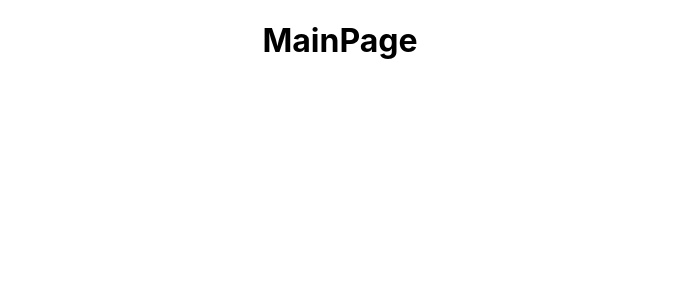
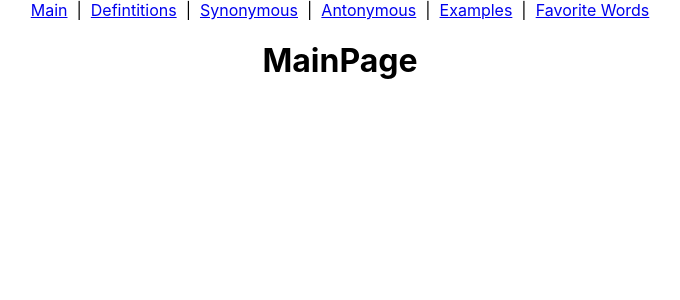
Before and after one commit to mariam21arauj/Word-Weaver, a React (Create React App) app: page / in a window 1280 px wide. Shown: the top 300 px of the page, without its empty margins (300-980 px from the left). Built offline with nearby package versions, Linux system fonts and the light colour scheme.

Commit message:
adds and codes navigation bar

```diff
--- /dev/null
+++ b/src/components/NavBar/NavBar.jsx
@@ -0,0 +1,19 @@
+import { Link } from "react-router-dom";
+
+export default function NavBar(){
+    return(
+        <nav>
+            <Link to="/">Main</Link>
+            &nbsp; | &nbsp;
+            <Link to='/definitions'>Defintitions</Link>
+            &nbsp; | &nbsp;
+            <Link to='/synonymous'>Synonymous</Link>
+            &nbsp; | &nbsp;
+            <Link to='/antonymous'>Antonymous</Link>
+            &nbsp; | &nbsp;
+            <Link to='/examples'>Examples</Link>
+            &nbsp; | &nbsp;
+            <Link to='favorites'>Favorite Words</Link>
+        </nav>
+    )
+}
--- a/src/pages/App/App.jsx
+++ b/src/pages/App/App.jsx
@@ -8,12 +8,16 @@ import ExamplesPage from '../ExamplesPage/ExamplesPage';
 import FavoriteWordsPage from '../FavoriteWordsPage/FavoriteWordsPage';
 import SynonymousPage from '../SynonymousPage/SynonymousPage';
 import AntonymousPage from '../AntonymousPage/AntonymousPage';
+import NavBar from '../../components/NavBar/NavBar';
+
 export default function App() {
   const [user, setUser] = useState({})
   return (
     <main className="App">
       {
         user ?
+        <>
+        <NavBar/>
         <Routes>
            <Route path='/' element={<MainPage/>}/>
            <Route path='/definitions' element={<DefinitionsPage/>}/>
@@ -22,6 +26,8 @@ export default function App() {
            <Route path='/synonymous' element={<SynonymousPage/>}/>
            <Route path='/antonymous' element={<AntonymousPage/>}/>
         </Routes>
+        </>
+
         :
         <AuthPage/>
       }
```
Also changed, not shown: src/components/LoginForm/LoginForm.jsx (added), src/components/SignupForm/SignupForm.jsx (added).
